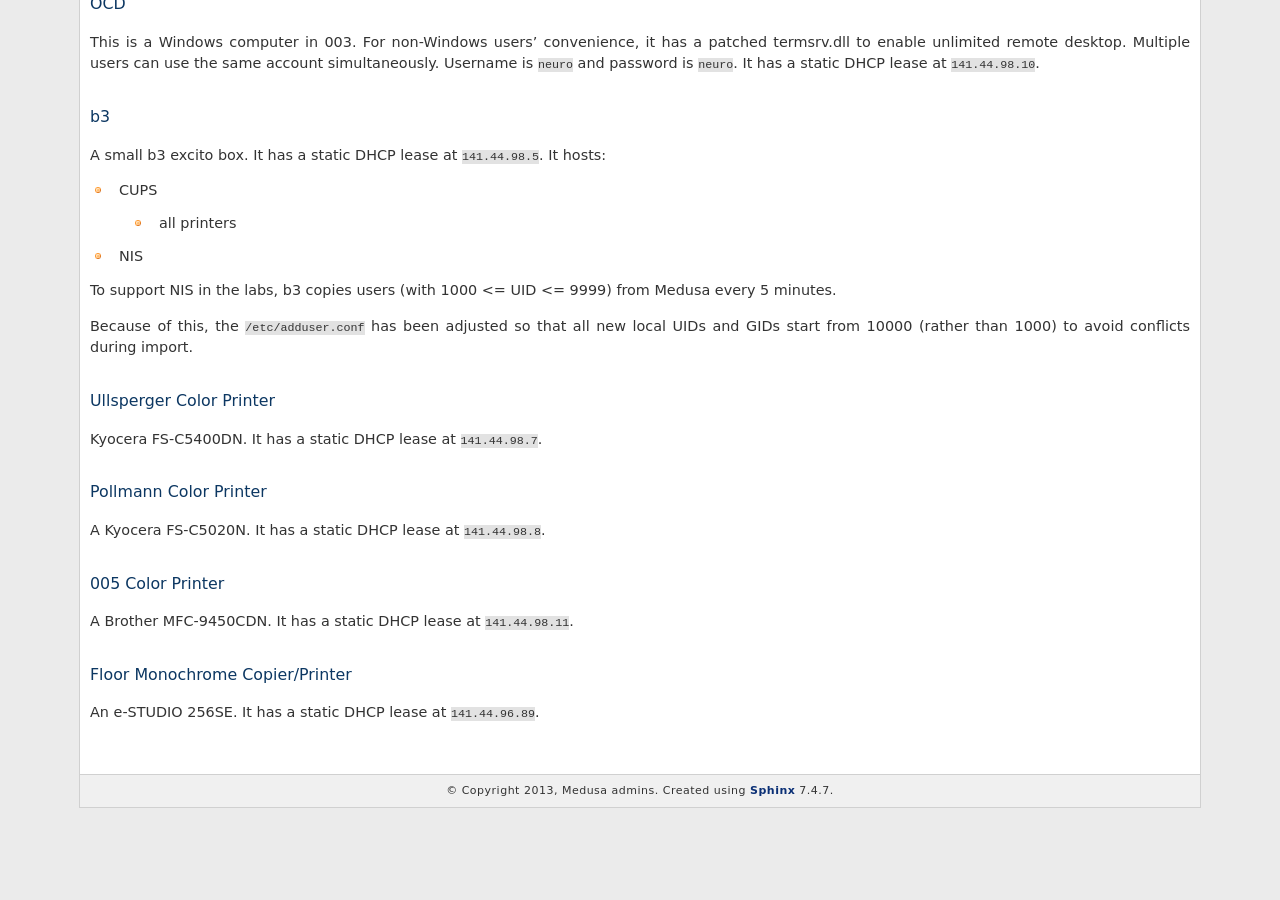
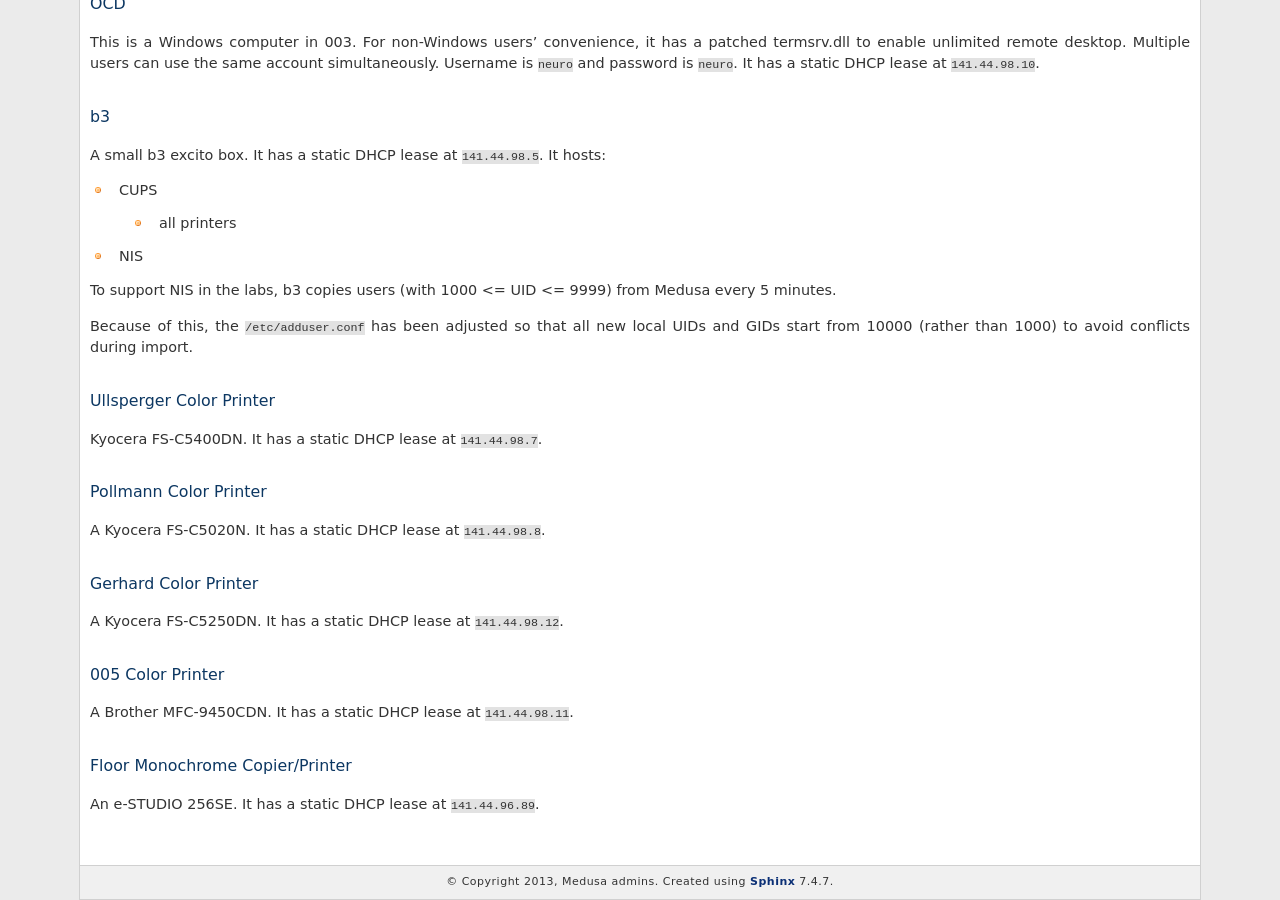
Before and after one commit to psychoinformatics-de/ipsy-docs, a Sphinx documentation site: the page built from source/internal/lab_info.rst, in a window 1280 px wide and 900 px high, scrolled down 719 px. Built offline with Sphinx 7.4.7, drawn with Linux system fonts in a browser that asks for light colours; formulas are drawn with MathJax 3; before the commit the page ends 1527 px from its top, so only the background shows below that.

Commit message:
Add Gerhard Lab color printer

```diff
--- a/source/internal/lab_info.rst
+++ b/source/internal/lab_info.rst
@@ -60,6 +60,10 @@ Pollmann Color Printer
 ----------------------
 A Kyocera FS-C5020N. It has a static DHCP lease at ``141.44.98.8``.
 
+Gerhard Color Printer
+---------------------
+A Kyocera FS-C5250DN. It has a static DHCP lease at ``141.44.98.12``.
+
 005 Color Printer
 -----------------
 A Brother MFC-9450CDN. It has a static DHCP lease at ``141.44.98.11``.
```
